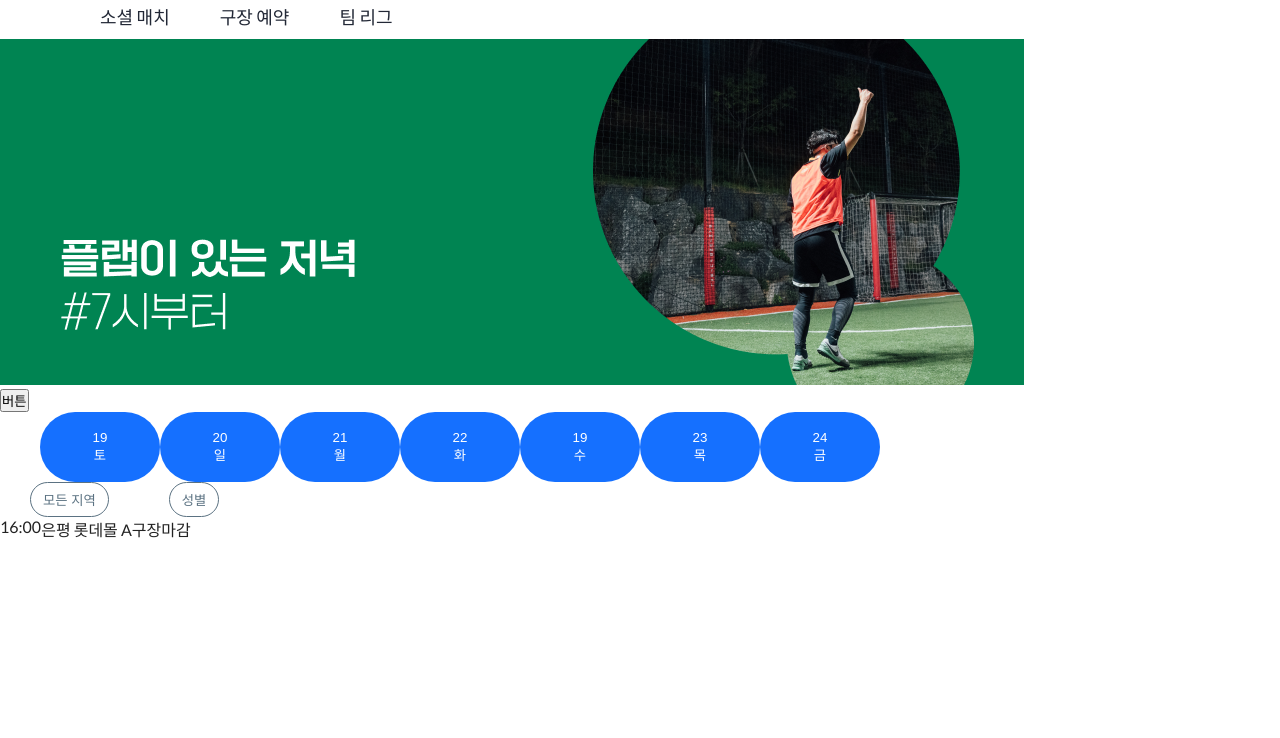
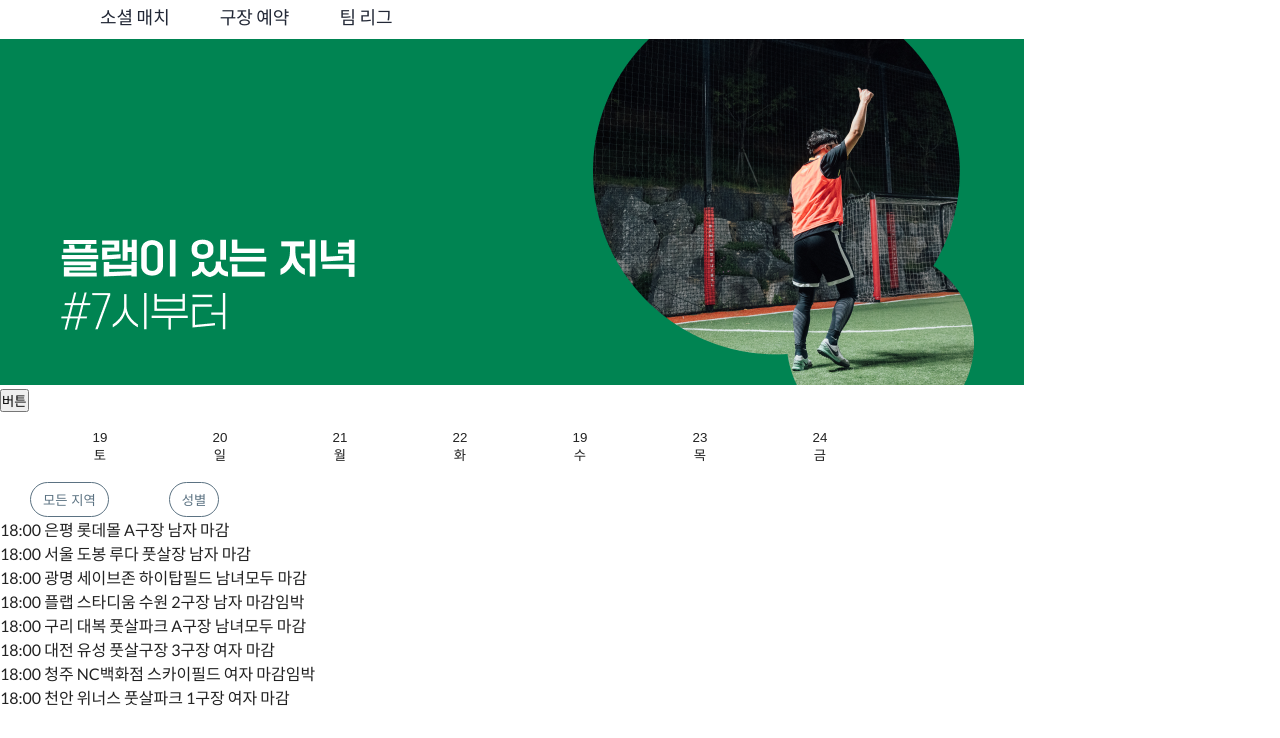
Before and after one commit to suhyeon21/soccer-matching, a plain HTML site: page index.html in a window 1280 px wide. Shown: the part 62-800 px from the top of the page. Drawn offline with Linux system fonts and the light colour scheme.

Commit message:
feat: json 파일 추가하고 데이터 가져오기

```diff
--- a/app.js
+++ b/app.js
@@ -1,3 +1,29 @@
+// Fetch the items from the JSON file
+function loadItems() {
+  return fetch("data/data.json")
+    .then((response) => response.json())
+    .then((json) => json.matches);
+}
+// Update the list with the given items
+function displayItems(matches) {
+  const container = document.querySelector(".lists");
+  container.innerHTML = matches
+    .map((match) => createHTMLString(match))
+    .join("");
+}
+
+// Create HTML list item from the given data item
+function createHTMLString(match) {
+  return `
+    <li class="matches">
+        <span class="match time">${match.time}</span>
+        <span class="match title">${match.title}</span>
+        <span class="match option">${match.option}</span>
+        <span class="match status">${match.status}</span>
+    </li>
+    `;
+}
+
 const left = document.querySelector(".left");
 const right = document.querySelector(".right");
 const banners = document.querySelector(".banners");
@@ -10,3 +36,9 @@ button.addEventListener("click", function () {
   banners.style.transform = "translate(" + -100 * counter + "em)";
   console.log(counter);
 });
+
+loadItems()
+  .then((matches) => {
+    displayItems(matches);
+  })
+  .catch(console.log);
--- /dev/null
+++ b/data/data.json
@@ -0,0 +1,53 @@
+{
+  "matches": [
+    {
+      "time": "18:00",
+      "title": "은평 롯데몰 A구장",
+      "option": "남자",
+      "status": "마감"
+    },
+
+    {
+      "time": "18:00",
+      "title": "서울 도봉 루다 풋살장",
+      "option": "남자",
+      "status": "마감"
+    },
+    {
+      "time": "18:00",
+      "title": "광명 세이브존 하이탑필드",
+      "option": "남녀모두",
+      "status": "마감"
+    },
+    {
+      "time": "18:00",
+      "title": "플랩 스타디움 수원 2구장",
+      "option": "남자",
+      "status": "마감임박"
+    },
+    {
+      "time": "18:00",
+      "title": "구리 대복 풋살파크 A구장",
+      "option": "남녀모두",
+      "status": "마감"
+    },
+    {
+      "time": "18:00",
+      "title": "대전 유성 풋살구장 3구장",
+      "option": "여자",
+      "status": "마감"
+    },
+    {
+      "time": "18:00",
+      "title": "청주 NC백화점 스카이필드",
+      "option": "여자",
+      "status": "마감임박"
+    },
+    {
+      "time": "18:00",
+      "title": "천안 위너스 풋살파크 1구장",
+      "option": "여자",
+      "status": "마감"
+    }
+  ]
+}
--- a/index.html
+++ b/index.html
@@ -122,17 +122,7 @@
     </ul>
     <!-- filter end -->
     <!-- single -->
-    <div class="lists">
-      <div class="list-time">
-        <span>16:00</span>
-      </div>
-      <div class="list-info">
-        <span> 은평 롯데몰 A구장 </span>
-      </div>
-      <div class="list-status">
-        <span>마감</span>
-      </div>
-    </div>
+    <ul class="lists"></ul>
 
     <!-- single end-->
 
--- a/styles.css
+++ b/styles.css
@@ -77,8 +77,17 @@ body {
 .date-button {
   width: 120px;
   height: 70px;
+  color: var(--mainBlack);
+  background-color: #fff;
+  border-radius: 50px;
+  border: none;
+}
+
+.date-button:hover {
+  width: 120px;
+  height: 70px;
+  color: var(--mainWhite);
   background-color: #1570ff;
-  color: var(--mainWhite);
   border-radius: 50px;
   border: none;
 }
@@ -101,6 +110,11 @@ body {
 /* single */
 .lists {
   display: flex;
+  flex-direction: column;
 }
 
+.matches {
+}
+.match {
+}
 /* end of single */
```
